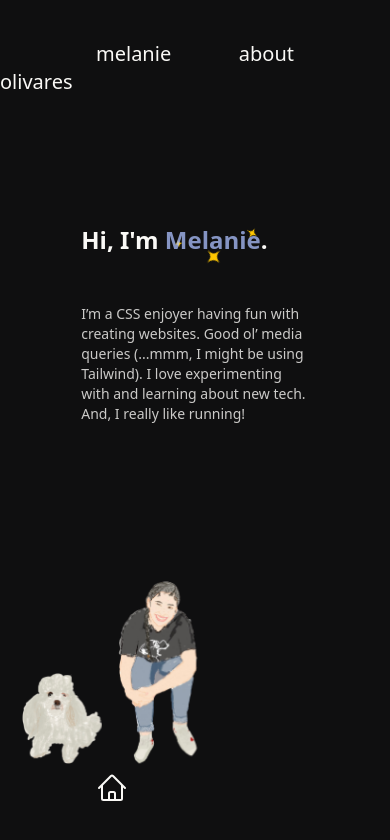
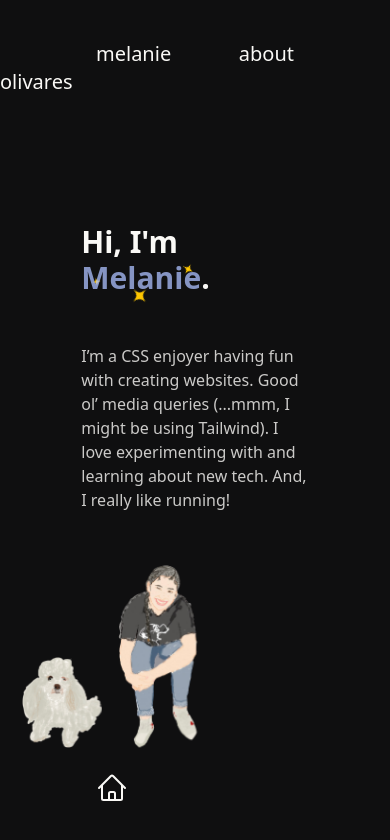
Before and after one commit to melanieolivares/melanie-portfolio, a React (Vite) app: page /about in a window 390 px wide. Shown: the top 840 px of the page. Built offline with nearby package versions, Linux system fonts and the light colour scheme; no server answers.

Commit message:
more about breakpoint changes

```diff
--- a/src/Pages/About.jsx
+++ b/src/Pages/About.jsx
@@ -25,14 +25,14 @@ export const About = () => {
         <div className="text-text pr-24 font-medium text-xl">about</div>
       </nav>
       <div className="flex flex-col place-items-center justify-center pt-32">
-        <h1 className="text-text font-semibold text-3xl w-6/12 pb-12 mx-auto max-sm:text-2xl max-sm:w-7/12">
+        <h1 className="text-text font-semibold text-4xl w-6/12 pb-12 mx-auto max-sm:text-3xl max-sm:w-7/12">
           Hi, I&#39;m{" "}
           <Sparkles>
             <span className="text-accent/75">Melanie</span>.
           </Sparkles>
         </h1>
 
-        <p className="text-text font-light text-lg w-6/12 leading-10 max-w-prose text-text/80 mx-auto max-md:text-base max-sm:w-7/12 max-sm:text-sm">
+        <p className="text-text font-light text-xl w-6/12 leading-10 max-auto text-text/80 mx-auto max-md:text-lg max-sm:w-7/12 max-sm:text-base">
           I’m a CSS enjoyer having fun with creating websites. Good ol’ media
           queries (...mmm, I might be using Tailwind). I love experimenting with
           and learning about new tech. And, I really like running!
@@ -41,12 +41,12 @@ export const About = () => {
           <img
             src={melanie}
             alt="Melanie Sitting"
-            className="absolute bottom-24 right-60 w-32 max-lg:w-28 max-md:w-24 max-sm:w-20 max-sm:right-48 max-lg:bottom-20"
+            className="absolute bottom-24 right-60 w-32 max-lg:w-28 max-md:w-24 max-sm:w-20 max-sm:right-48"
           />
           <img
             src={chikis}
             alt="Melanie's dog Chikis"
-            className="absolute bottom-24 right-96 w-28 max-lg:w-24 max-md:w-24 max-sm:w-20 max-sm:right-72 max-lg:bottom-20"
+            className="absolute bottom-24 right-96 w-28 max-lg:w-24 max-md:w-24 max-sm:w-20 max-sm:right-72"
           />
         </div>
       </div>
```
